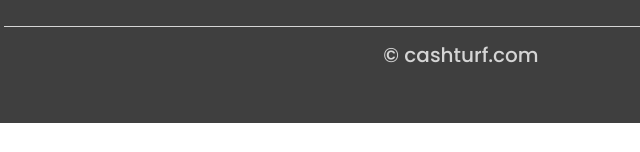
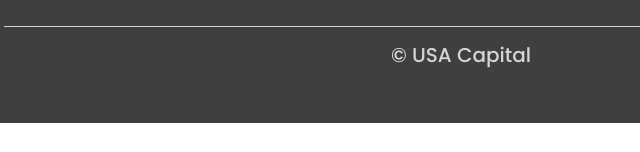
Before and after one commit to USACapital/USACapital.github.io, a plain HTML site: page index.html in a window 1280 px wide. Shown: the part 2576-2728 px from the top of the page, 179-819 px from the left. Drawn offline with nearby package versions, Linux system fonts and the light colour scheme.

Commit message:
Update index.html

```diff
--- a/index.html
+++ b/index.html
@@ -174,7 +174,7 @@
 		</div>
 		<div class="col-12">
 				<hr class="light">
-				<h5>&copy; cashturf.com</h5>
+				<h5>&copy; USA Capital</h5>
 		</div>
 </div>
 </div>
```
